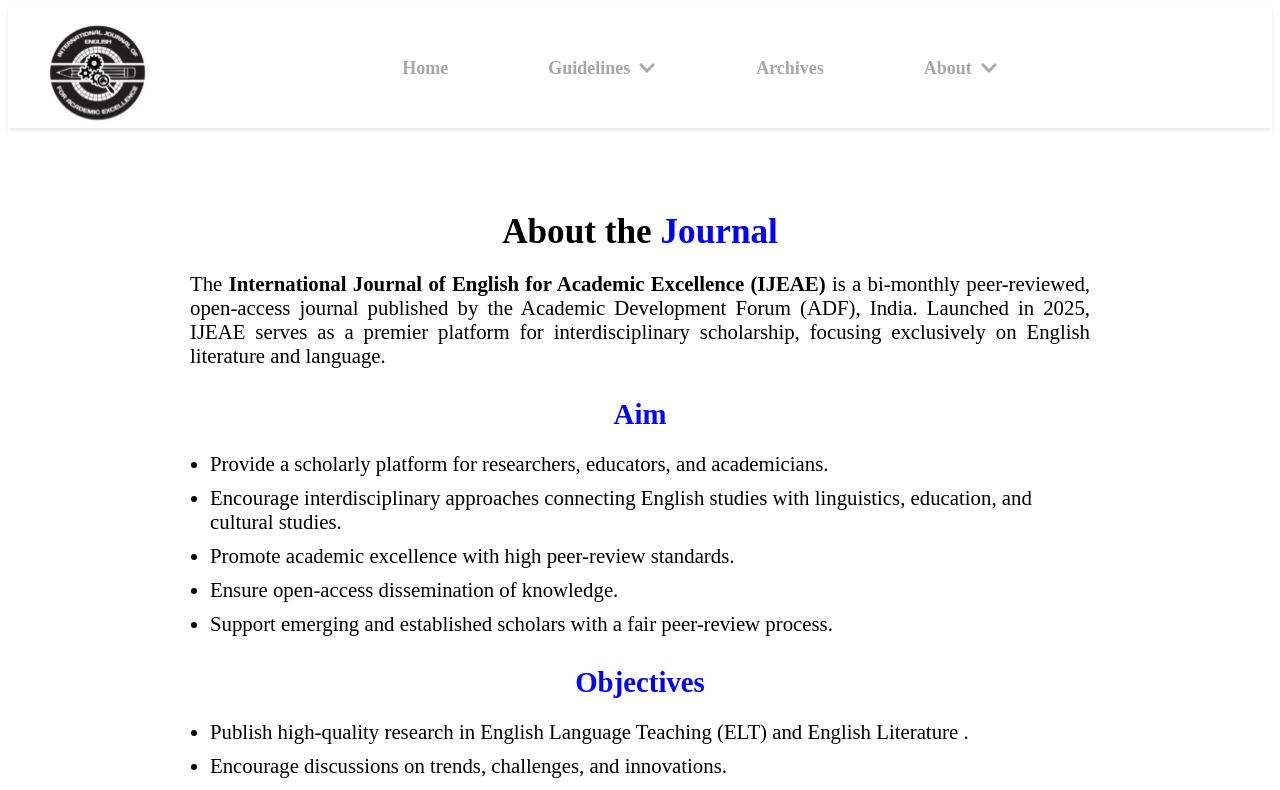
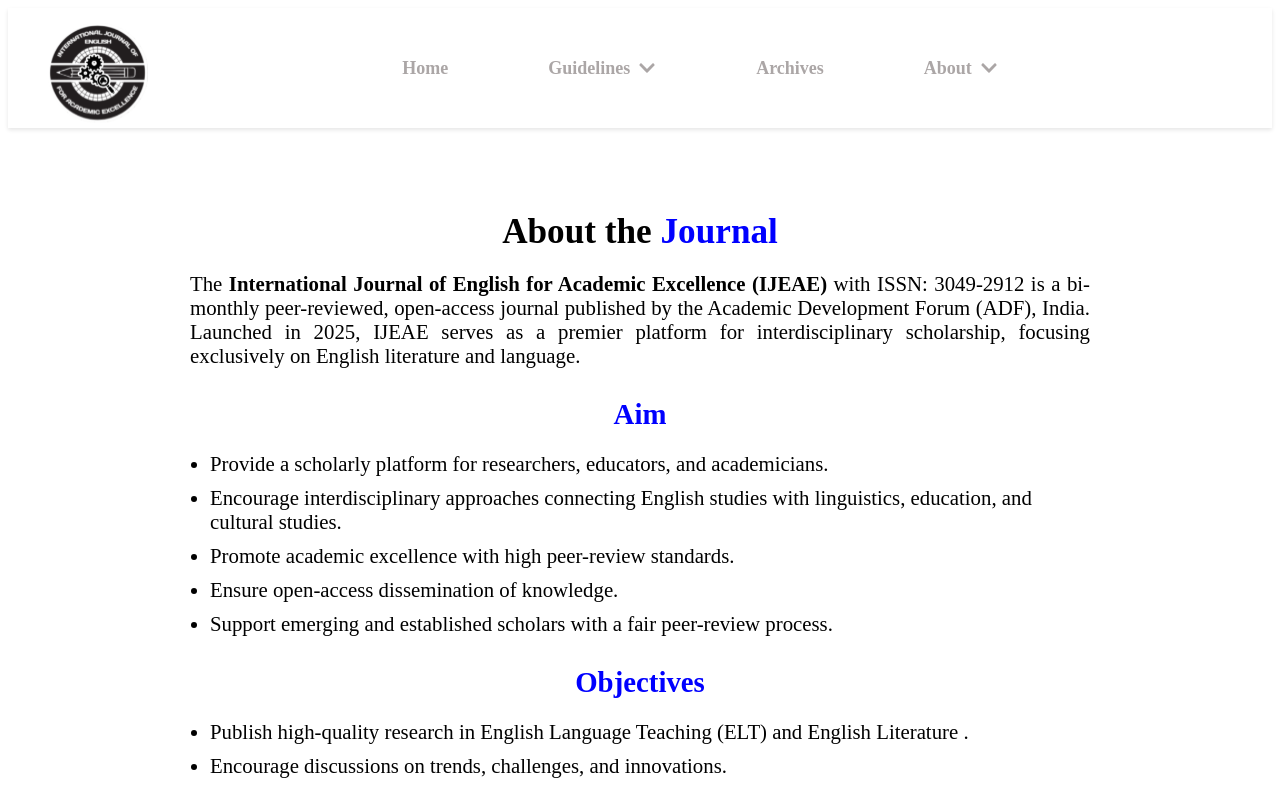
Before and after one commit to lexiontechsolution/journal_website, a React (Create React App) app: page /aboutus in a window 1280 px wide. Shown: the top 790 px of the page. Built offline with nearby package versions, Linux system fonts and the light colour scheme.

Commit message:
Update Aboutus.js

```diff
--- a/src/Pages/About us/Aboutus.js
+++ b/src/Pages/About us/Aboutus.js
@@ -16,7 +16,7 @@ const About = () => {
           <strong>
             International Journal of English for Academic Excellence (IJEAE)
           </strong>{" "}
-          is a bi-monthly peer-reviewed, open-access journal published by the
+         with ISSN: 3049-2912 is a bi-monthly peer-reviewed, open-access journal published by the
           Academic Development Forum (ADF), India. Launched in 2025, IJEAE
           serves as a premier platform for interdisciplinary scholarship,
           focusing exclusively on English literature and language.
```
